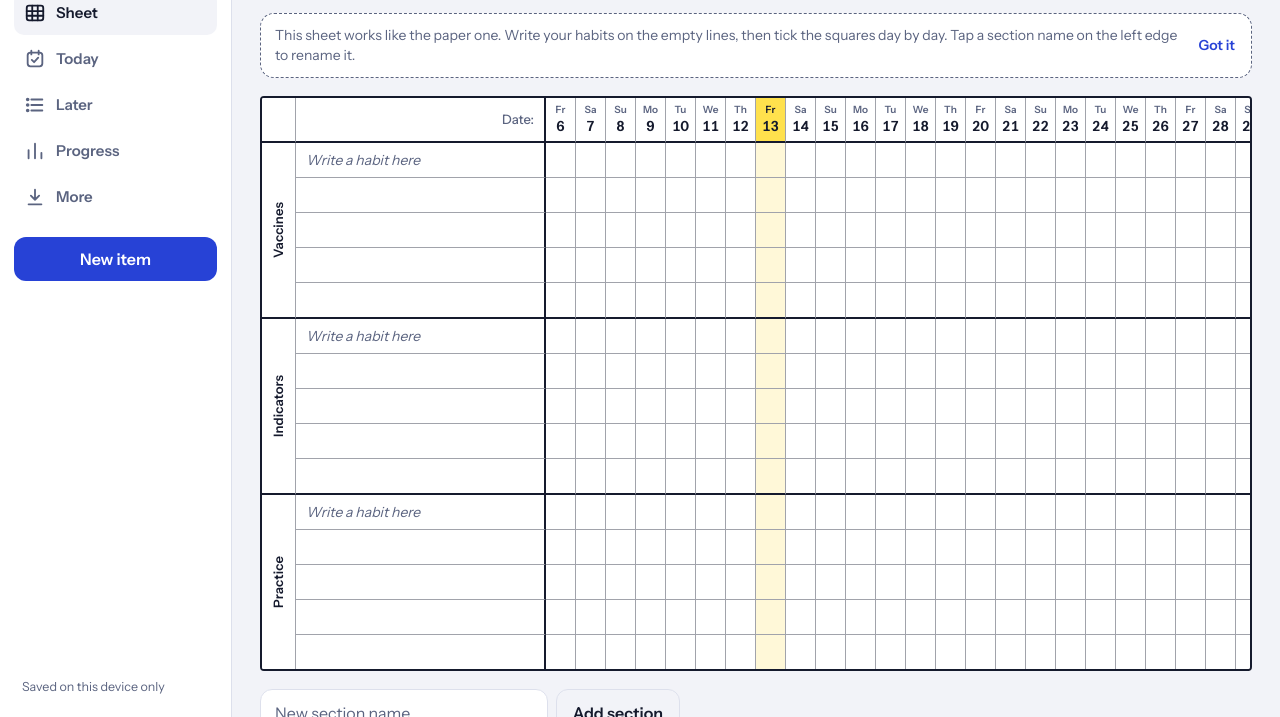
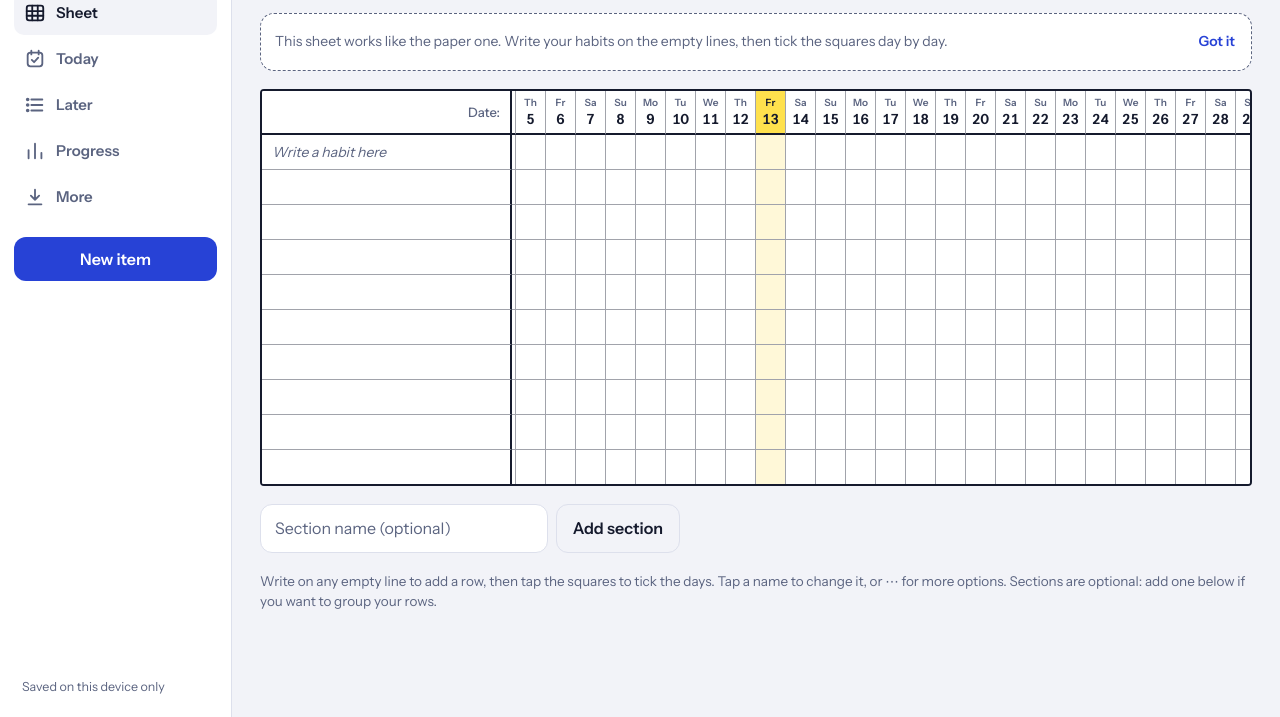
Before and after one commit to Flaviteron/daymark, a plain HTML site: page index.html in a window 1280 px wide. Shown: the part 83-800 px from the top of the page. Drawn offline with Linux system fonts and the light colour scheme.

Commit message:
Sections are optional; plain sheet by default (1.2.0)
A new sheet has no sections and no side column, just ruled lines.
Adding a section brings the vertical section column back. Untouched
starter sections from earlier versions are dropped on load.

Co-Authored-By: Claude Fable 5.2 <noreply@anthropic.com>

```diff
--- a/css/app.css
+++ b/css/app.css
@@ -185,6 +185,7 @@ table.sheet{border-collapse:separate;border-spacing:0;font-size:14px;width:max-c
 .sheet tbody:last-child tr:last-child>*,.sheet tbody:last-child th.vsec{border-bottom:0}
 .sheet .vsec{position:sticky;left:0;z-index:3;width:34px;min-width:34px;max-width:34px}
 .sheet .name{position:sticky;left:34px;z-index:2;border-right:2px solid var(--ink);width:250px;min-width:250px;max-width:250px;text-align:left}
+.sheet.nosec .name{left:0}
 .sheet thead .name{text-align:right;padding:8px 10px;font-size:13px;color:var(--muted)}
 .seclabel{position:absolute;inset:0;width:100%;display:flex;align-items:center;justify-content:center;writing-mode:vertical-rl;transform:rotate(180deg);
   font-size:13px;font-weight:600;padding:6px 0;letter-spacing:.01em}
--- a/js/app.js
+++ b/js/app.js
@@ -1,9 +1,9 @@
 /* Daymark app logic. All interface text comes from js/i18n.js via T(). */
 (function(){
 'use strict';
-var VERSION='1.1.0', KEY='daymark-v1', WD=[1,2,3,4,5,6,0];
+var VERSION='1.2.0', KEY='daymark-v1', WD=[1,2,3,4,5,6,0];
 var HUES=['#3b73f0','#e0612a','#12a07a','#b548ad','#c29a12','#1795b5'];
-var DEFAULT_SECTIONS=['Vaccines','Indicators','Practice'];
+var OLD_DEFAULT_SECTIONS=['Vaccines','Indicators','Practice']; /* versions before 1.2 started with these */
 var ICON={
   check:'<svg viewBox="0 0 16 16" fill="none" stroke="currentColor" stroke-width="2.6" stroke-linecap="round" stroke-linejoin="round" aria-hidden="true"><path d="M3 8.5l3.2 3.2L13 4.8"/></svg>',
   today:'<svg viewBox="0 0 24 24" fill="none" stroke="currentColor" stroke-width="2" stroke-linecap="round" stroke-linejoin="round" aria-hidden="true"><rect x="4" y="5" width="16" height="15" rx="3"/><path d="M8 3v4M16 3v4M8.5 13l2.5 2.5 4.5-5"/></svg>',
@@ -40,10 +40,10 @@ var DATE_RE=/^\d{4}-\d{2}-\d{2}$/;
 
 /* ---------- state ---------- */
 function uid(){return Math.random().toString(36).slice(2,9)+Date.now().toString(36).slice(-3)}
-function fresh(){return {v:2,updatedAt:0,welcome:true,log:{},sections:DEFAULT_SECTIONS.slice(),items:[]}}
+function fresh(){return {v:3,updatedAt:0,welcome:true,log:{},sections:[],items:[]}}
 function normalize(s){
   if(!s||typeof s!=='object'||!Array.isArray(s.items))return null;
-  var out={v:2,updatedAt:+s.updatedAt||0,welcome:!!s.welcome,log:{},sections:[],items:[]};
+  var out={v:3,updatedAt:+s.updatedAt||0,welcome:!!s.welcome,log:{},sections:[],items:[]};
   (Array.isArray(s.sections)?s.sections:[]).forEach(function(x){
     if(typeof x!=='string')return;x=x.trim().slice(0,40);if(x&&out.sections.indexOf(x)<0)out.sections.push(x)});
   var ids={};
@@ -63,7 +63,16 @@ function normalize(s){
     if(a.length)out.log[k]=a});
   return out;
 }
-function load(){try{return normalize(JSON.parse(localStorage.getItem(KEY)))||fresh()}catch(e){return fresh()}}
+function load(){
+  try{
+    var raw=JSON.parse(localStorage.getItem(KEY)),s=normalize(raw);
+    if(!s)return fresh();
+    /* sections became optional in 1.2: drop the old starter sections if nothing was ever put in them */
+    if((+raw.v||1)<3)s.sections=s.sections.filter(function(g){
+      return OLD_DEFAULT_SECTIONS.indexOf(g)<0||s.items.some(function(i){return i.group===g})});
+    return s;
+  }catch(e){return fresh()}
+}
 var state=load();
 var ui={month:todayKey().slice(0,7),tab:'sheet',day:todayKey(),weekStart:monday(todayKey()),filter:'',just:null,focus:null,installEvt:null};
 
@@ -280,6 +289,7 @@ function viewProgress(){
     chipBar(),weekCard(),
     habits.length?habits.map(habitCard):h('div',{class:'card'},h('div',{class:'empty',style:'padding:0',text:T('noHabits')})));
 }
+var PLAIN_ROWS=10; /* empty lines on a sheet with no sections */
 var MIN_ROWS=5; /* ruled lines shown per section, like the paper sheet; there is always at least one empty line */
 var renderTimer=null;
 function commitSoon(){ /* save now, redraw a moment later so the tap that ended the typing still lands */
@@ -290,16 +300,17 @@ function viewSheet(){
   for(i=1;i<=n;i++)keys.push(ym+'-'+String(i).padStart(2,'0'));
   function shift(d,id){var x=new Date(y,m-1+d,1);ui.month=key(x).slice(0,7);ui.focus=id;render()}
   var title=new Date(y,m-1,1).toLocaleDateString(LANG,{month:'long',year:'numeric'});
-  var head=h('tr',null,h('th',{class:'vsec'}),h('th',{class:'name',scope:'col',text:T('date')+':'}));
+  var plain=!groups().length; /* no sections: a plain ruled sheet with no side column */
+  var head=h('tr',null,plain?null:h('th',{class:'vsec'}),h('th',{class:'name',scope:'col',text:T('date')+':'}));
   keys.forEach(function(k){head.appendChild(h('th',{class:'d'+(k===t?' now':''),scope:'col','aria-current':k===t?'date':null},h('small',{text:DAY[parse(k).getDay()].slice(0,2)}),String(parse(k).getDate())))});
   head.appendChild(h('th',{class:'sum',scope:'col',text:T('total')}));
-  var table=h('table',{class:'sheet'},h('thead',null,head));
+  var table=h('table',{class:'sheet'+(plain?' nosec':'')},h('thead',null,head));
   var habits=state.items.filter(function(x){return x.kind==='daily'}),names=groups().slice();
-  if(habits.some(function(x){return !x.group}))names.push('');
+  if(plain||habits.some(function(x){return !x.group}))names.push('');
   names.forEach(function(g,gi){
     var rows=habits.filter(function(x){return x.group===g}),body=h('tbody'),label=g||T('noSection');
-    var blanks=g?Math.max(1,MIN_ROWS-rows.length):0;
-    var secCell=h('th',{class:'vsec',scope:'rowgroup',rowspan:String(rows.length+blanks)},
+    var blanks=g?Math.max(1,MIN_ROWS-rows.length):plain?Math.max(1,PLAIN_ROWS-rows.length):1;
+    var secCell=plain?null:h('th',{class:'vsec',scope:'rowgroup',rowspan:String(rows.length+blanks)},
       g?h('button',{class:'seclabel',type:'button',id:'sec-'+gi,title:T('sectionOptions',{name:g}),'aria-label':T('sectionOptions',{name:g}),onclick:function(){openSection(g)}},h('span',{text:g}))
        :h('div',{class:'seclabel'},h('span',{text:label})));
     function put(tr){if(secCell){tr.insertBefore(secCell,tr.firstChild);secCell=null}body.appendChild(tr)}
@@ -339,9 +350,9 @@ function viewSheet(){
         h('button',{class:'arrow',type:'button',id:'mNext','aria-label':T('nextMonth'),text:'›',onclick:function(){shift(1,'mNext')}}))),
     state.welcome?h('div',{class:'note'},h('p',{text:T('welcome')}),
       h('button',{class:'link',type:'button',text:T('gotIt'),onclick:function(){state.welcome=false;commit()}})):null,
-    names.length?h('div',{class:'scroll',tabindex:'-1'},table):h('div',{class:'note'},h('p',{text:T('sheetEmpty')})),
+    h('div',{class:'scroll',tabindex:'-1'},table),
     h('form',{class:'quick fabgap',style:'max-width:420px',onsubmit:function(e){e.preventDefault();if(addSection(ns.value)){ui.focus='newSection';commit()}}},ns,h('button',{class:'btn ghost',type:'submit',text:T('addSection')})),
-    h('p',{class:'help',text:T('sheetHelp')}));
+    h('p',{class:'help',text:T('sheetHelp')+' '+T(plain?'sheetHelpPlain':'sheetHelpSections')}));
 }
 
 /* ---------- more: install, backup, share ---------- */
--- a/js/i18n.js
+++ b/js/i18n.js
@@ -39,10 +39,11 @@ window.DAYMARK_I18N = {
       rowOptions: 'Options for {title}', sectionOptions: 'Section options: {name}',
       sectionTitle: 'Section', nameLabel: 'Name', position: 'Position on the sheet',
       moveUpBtn: 'Move up', moveDownBtn: 'Move down', doneBtn: 'Done', deleteSectionBtn: 'Delete section',
-      newSectionName: 'New section name', addSection: 'Add section',
-      sheetHelp: 'Write on any empty line to add a row, then tap the squares to tick the days. Tap a name to change it, ⋯ for more options, and a section name on the left edge to rename, move or delete it.',
-      sheetEmpty: 'No sections yet. Add your first section below, then add rows to it.',
-      welcome: 'This sheet works like the paper one. Write your habits on the empty lines, then tick the squares day by day. Tap a section name on the left edge to rename it.',
+      newSectionName: 'Section name (optional)', addSection: 'Add section',
+      sheetHelp: 'Write on any empty line to add a row, then tap the squares to tick the days. Tap a name to change it, or ⋯ for more options.',
+      sheetHelpPlain: 'Sections are optional: add one below if you want to group your rows.',
+      sheetHelpSections: 'Tap a section name on the left edge to rename, move or delete it. Delete every section to get a plain sheet again.',
+      welcome: 'This sheet works like the paper one. Write your habits on the empty lines, then tick the squares day by day.',
       cellLabel: '{title}, {date}',
       delSectionTitle: 'Delete this section?',
       delSectionEmpty: '"{name}" will be removed.',
--- a/sw.js
+++ b/sw.js
@@ -1,7 +1,7 @@
 /* Daymark service worker: keeps a copy of the whole app on the device so it
    opens with no internet. Change CACHE whenever any app file changes, so
    installed copies pick up the new version. */
-var CACHE = 'daymark-1.1.0';
+var CACHE = 'daymark-1.2.0';
 var FILES = [
   './',
   'index.html',
```
